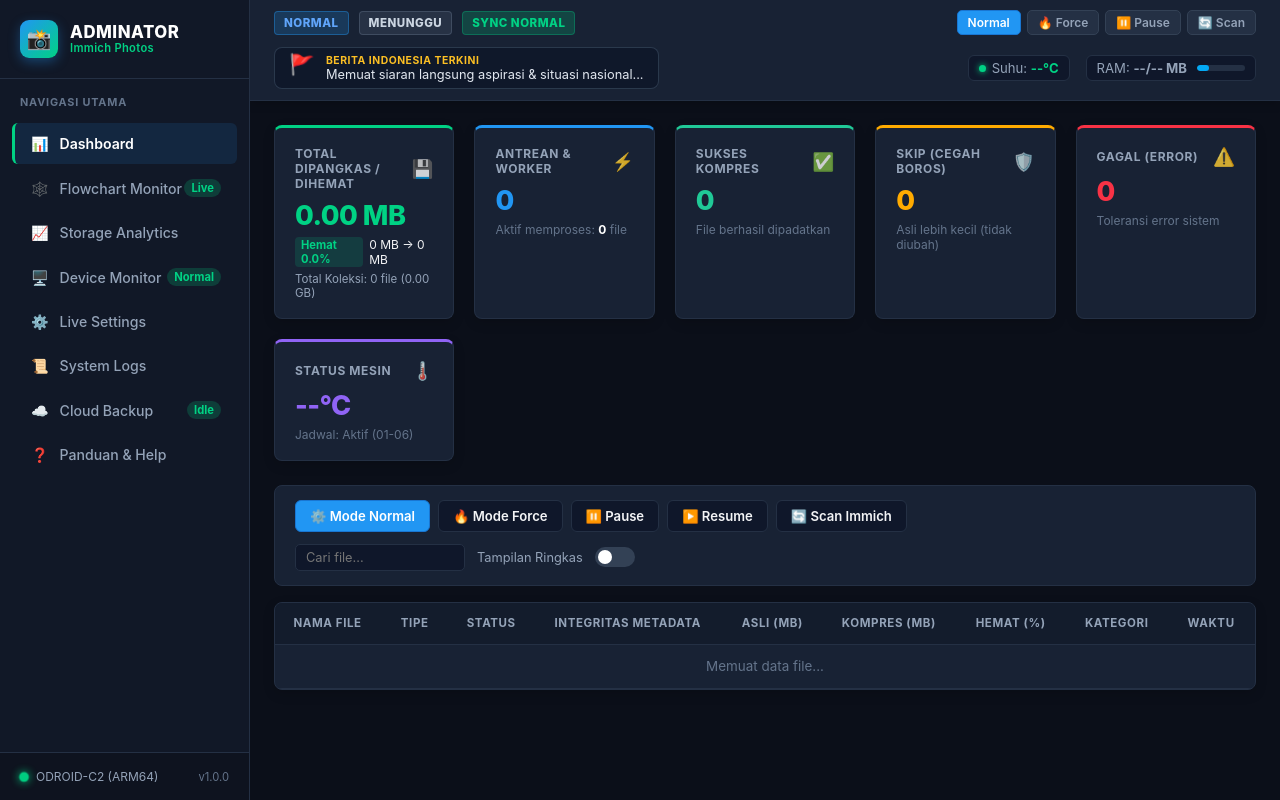
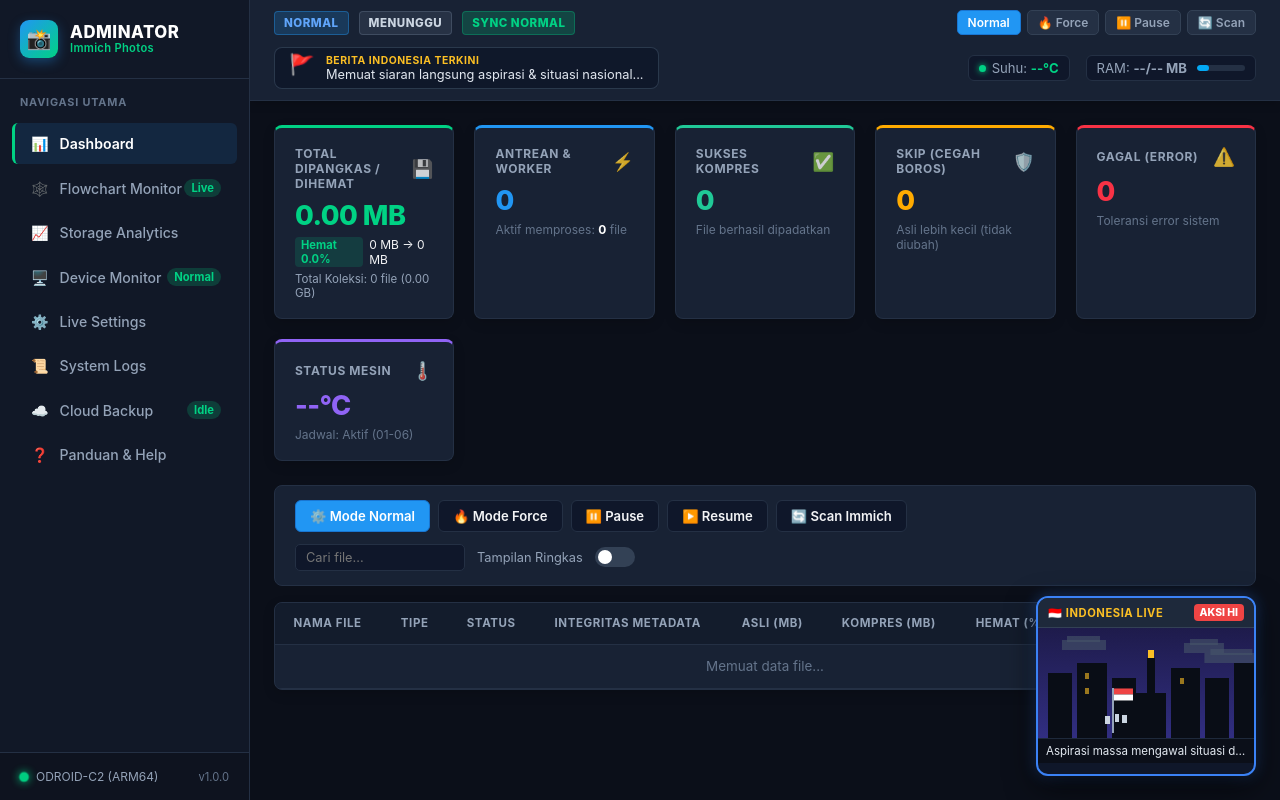
Before and after one commit to faisalfa123/kompic, a PHP site: page / in a window 1280 px wide. Run offline with PHP 8.4, Linux system fonts and the light colour scheme.

Commit message:
feat: add interactive floating mini-screen pixel widget with live Indonesian news reactions and fix flowchart tab switcher

```diff
--- a/src/static/app.js
+++ b/src/static/app.js
@@ -1088,3 +1088,152 @@
       pixelTheme = "demo";
     });
 }
+
+
+
+// --- Floating Mini-Screen Pixel Art Engine ---
+let pTheme = "demo"; // "demo", "hujan", "cerah"
+let pClouds = [
+  { x: 10, y: 15, w: 40, speed: 0.35 },
+  { x: 90, y: 25, w: 55, speed: 0.2 },
+  { x: 170, y: 12, w: 45, speed: 0.3 }
+];
+let pRaindrops = [];
+for (let i = 0; i < 35; i++) {
+  pRaindrops.push({ x: Math.random() * 220, y: Math.random() * 110, speed: 3 + Math.random() * 3 });
+}
+
+function initFloatingPixelWidget() {
+  const canvas = document.getElementById("pixelScreenCanvas");
+  if (!canvas) return;
+  const ctx = canvas.getContext("2d");
+
+  fetchFloatingNews();
+  setInterval(fetchFloatingNews, 60000); // Polling tiap 1 menit
+
+  function renderPixel() {
+    ctx.clearRect(0, 0, canvas.width, canvas.height);
+
+    // 1. Langit Mini Screen
+    let skyGradient = ctx.createLinearGradient(0, 0, 0, 110);
+    if (pTheme === "hujan") {
+      skyGradient.addColorStop(0, "#0b101b");
+      skyGradient.addColorStop(1, "#1e293b");
+    } else if (pTheme === "demo") {
+      skyGradient.addColorStop(0, "#1e1b4b");
+      skyGradient.addColorStop(1, "#312e81");
+    } else {
+      skyGradient.addColorStop(0, "#0f172a");
+      skyGradient.addColorStop(1, "#1e293b");
+    }
+    ctx.fillStyle = skyGradient;
+    ctx.fillRect(0, 0, canvas.width, canvas.height);
+
+    // 2. Siluet Gedung Jakarta & Tugu Monas
+    ctx.fillStyle = "#090d16";
+    ctx.fillRect(10, 45, 25, 65);
+    ctx.fillRect(40, 35, 30, 75);
+    ctx.fillRect(75, 50, 25, 60);
+
+    // Monas di posisi X: 110
+    ctx.fillRect(100, 65, 30, 45); // Dasar cawan
+    ctx.fillRect(111, 30, 8, 40);  // Tugu Monas
+    ctx.fillStyle = "#fbbf24";     // Lidah api emas Monas
+    ctx.fillRect(112, 22, 6, 8);
+
+    ctx.fillStyle = "#090d16";
+    ctx.fillRect(135, 40, 30, 70);
+    ctx.fillRect(170, 50, 25, 60);
+    ctx.fillRect(200, 35, 20, 75);
+
+    // Jendela pixel menyala
+    ctx.fillStyle = "rgba(251, 191, 36, 0.6)";
+    ctx.fillRect(48, 45, 4, 6);
+    ctx.fillRect(48, 60, 4, 6);
+    ctx.fillRect(145, 50, 4, 6);
+
+    // 3. Awan Pixel Melayang
+    ctx.fillStyle = pTheme === "hujan" ? "rgba(100, 116, 139, 0.7)" : "rgba(71, 85, 105, 0.6)";
+    pClouds.forEach(c => {
+      c.x += c.speed;
+      if (c.x > canvas.width) c.x = -c.w;
+      ctx.fillRect(c.x, c.y, c.w, 10);
+      ctx.fillRect(c.x + 6, c.y - 4, c.w - 12, 6);
+    });
+
+    // 4. Animasi Dinamis Sesuai Isu Berita Indonesia
+    if (pTheme === "hujan") {
+      ctx.fillStyle = "#38bdf8";
+      pRaindrops.forEach(r => {
+        r.y += r.speed;
+        if (r.y > 110) r.y = 0;
+        ctx.fillRect(r.x, r.y, 2, 5);
+      });
+    } else if (pTheme === "demo") {
+      // Bundaran HI: Aksi demonstran dan kibaran bendera Merah Putih
+      const t = Date.now() / 250;
+      const wave = Math.sin(t) * 3;
+      const flagX = 75;
+
+      // Tiang bendera
+      ctx.fillStyle = "#94a3b8";
+      ctx.fillRect(flagX, 60, 2, 45);
+
+      // Bendera Merah Putih berkibar
+      ctx.fillStyle = "#ef4444";
+      ctx.fillRect(flagX + 2, 60 + wave, 20, 6);
+      ctx.fillStyle = "#ffffff";
+      ctx.fillRect(flagX + 2, 66 + wave, 20, 6);
+
+      // Karakter demonstran berorasi
+      ctx.fillStyle = "#cbd5e1";
+      ctx.fillRect(68, 88, 5, 8);
+      ctx.fillRect(78, 86, 5, 8);
+      ctx.fillRect(86, 87, 5, 8);
+    }
+
+    requestAnimationFrame(renderPixel);
+  }
+
+  renderPixel();
+}
+
+function fetchFloatingNews() {
+  fetch("https://api-berita-indonesia.vercel.app/antara/terbaru")
+    .then(r => r.json())
+    .then(res => {
+      if (res && res.data && res.data.posts && res.data.posts.length > 0) {
+        const item = res.data.posts[0];
+        const title = item.title;
+        const textEl = document.getElementById("widgetTickerText");
+        const badgeEl = document.getElementById("widgetThemeBadge");
+        const topH = document.getElementById("tickerHeadline");
+
+        if (textEl) textEl.innerText = title;
+        if (topH) topH.innerText = title;
+
+        const lower = title.toLowerCase();
+        if (lower.includes("demo") || lower.includes("aksi") || lower.includes("politik") || lower.includes("dpr") || lower.includes("aspirasi")) {
+          pTheme = "demo";
+          if (badgeEl) { badgeEl.innerText = "AKSI HI"; badgeEl.style.background = "#ef4444"; }
+        } else if (lower.includes("hujan") || lower.includes("banjir") || lower.includes("cuaca") || lower.includes("bmkg")) {
+          pTheme = "hujan";
+          if (badgeEl) { badgeEl.innerText = "HUJAN"; badgeEl.style.background = "#0284c7"; }
+        } else {
+          pTheme = "cerah";
+          if (badgeEl) { badgeEl.innerText = "BERITA"; badgeEl.style.background = "#10b981"; }
+        }
+      }
+    })
+    .catch(() => {
+      const textEl = document.getElementById("widgetTickerText");
+      const badgeEl = document.getElementById("widgetThemeBadge");
+      if (textEl) textEl.innerText = "Aspirasi massa mengawal situasi di kawasan Bundaran HI Jakarta";
+      if (badgeEl) { badgeEl.innerText = "AKSI HI"; badgeEl.style.background = "#ef4444"; }
+      pTheme = "demo";
+    });
+}
+
+document.addEventListener("DOMContentLoaded", () => {
+  initFloatingPixelWidget();
+});
--- a/src/static/index.html
+++ b/src/static/index.html
@@ -1156,5 +1156,16 @@
     '</div>';
 }
 </script>
+<!-- Floating Mini-Screen Pixel Art Widget (Berita Indonesia Terkini) -->
+  <div class="floating-pixel-widget" id="floatingPixelWidget">
+    <div class="pixel-widget-header">
+      <span class="pixel-widget-title" id="widgetTag">🇮🇩 INDONESIA LIVE</span>
+      <span class="pixel-widget-badge" id="widgetThemeBadge">DEMO</span>
+    </div>
+    <canvas id="pixelScreenCanvas" width="220" height="110"></canvas>
+    <div class="pixel-widget-ticker" id="widgetTickerText">
+      Massa mengawal aspirasi di Bundaran HI Jakarta
+    </div>
+  </div>
 </body>
 </html>
--- a/src/static/style.css
+++ b/src/static/style.css
@@ -1523,3 +1523,111 @@
   position: relative !important;
   z-index: 1 !important;
 }
+
+
+
+/* Flowchart Monitor Switcher & Views */
+.flow-switcher {
+  display: flex !important;
+  gap: 8px !important;
+  margin-bottom: 1.25rem !important;
+  background: #0f172a !important;
+  padding: 6px !important;
+  border-radius: 8px !important;
+  border: 1px solid #1e293b !important;
+  width: fit-content !important;
+}
+
+.flow-tab-btn {
+  background: transparent !important;
+  color: #94a3b8 !important;
+  border: none !important;
+  padding: 8px 18px !important;
+  border-radius: 6px !important;
+  font-size: 0.85rem !important;
+  font-weight: 600 !important;
+  cursor: pointer !important;
+  transition: all 0.2s !important;
+}
+
+.flow-tab-btn.active {
+  background: #2563eb !important;
+  color: #ffffff !important;
+  box-shadow: 0 2px 10px rgba(37, 99, 235, 0.45) !important;
+}
+
+.flow-view {
+  display: none !important;
+}
+
+.flow-view.active {
+  display: block !important;
+}
+
+/* Floating Mini-Screen Pixel Art Widget */
+.floating-pixel-widget {
+  position: fixed;
+  bottom: 24px;
+  right: 24px;
+  width: 220px;
+  height: 180px;
+  background: #0f172a;
+  border: 2px solid #3b82f6;
+  border-radius: 12px;
+  box-shadow: 0 10px 30px rgba(0, 0, 0, 0.7), 0 0 15px rgba(59, 130, 246, 0.4);
+  z-index: 9999;
+  overflow: hidden;
+  display: flex;
+  flex-direction: column;
+  transition: transform 0.2s, box-shadow 0.2s;
+}
+
+.floating-pixel-widget:hover {
+  transform: translateY(-4px);
+  box-shadow: 0 14px 35px rgba(0, 0, 0, 0.8), 0 0 25px rgba(59, 130, 246, 0.6);
+}
+
+.pixel-widget-header {
+  background: #1e293b;
+  padding: 6px 10px;
+  display: flex;
+  align-items: center;
+  justify-content: space-between;
+  border-bottom: 1px solid #334155;
+}
+
+.pixel-widget-title {
+  font-size: 0.7rem;
+  font-weight: 700;
+  color: #fbbf24;
+  letter-spacing: 0.05em;
+  text-transform: uppercase;
+}
+
+.pixel-widget-badge {
+  font-size: 0.65rem;
+  background: #ef4444;
+  color: #fff;
+  padding: 2px 6px;
+  border-radius: 4px;
+  font-weight: 800;
+}
+
+#pixelScreenCanvas {
+  width: 100%;
+  height: 110px;
+  display: block;
+  image-rendering: pixelated;
+  background: #090d16;
+}
+
+.pixel-widget-ticker {
+  background: #0b0f19;
+  padding: 5px 8px;
+  font-size: 0.72rem;
+  color: #e2e8f0;
+  white-space: nowrap;
+  overflow: hidden;
+  text-overflow: ellipsis;
+  border-top: 1px solid #1e293b;
+}
```
